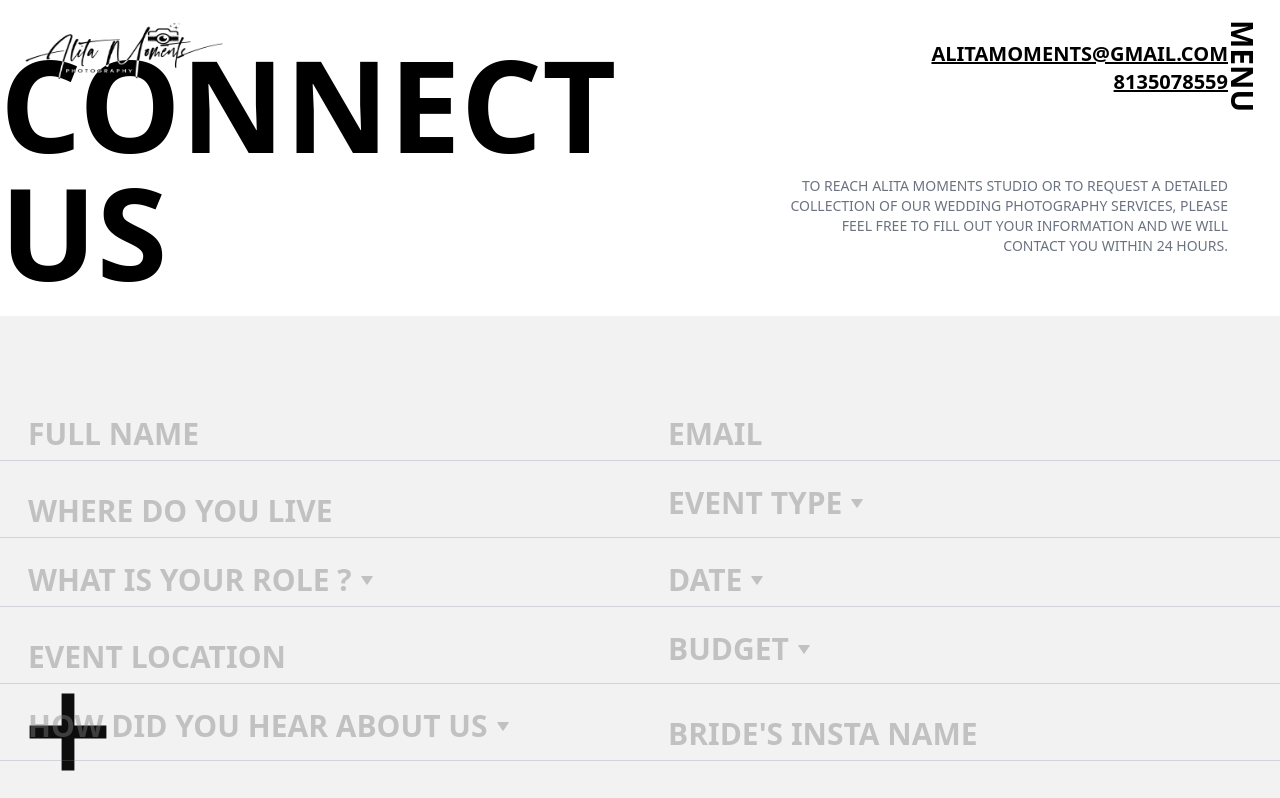
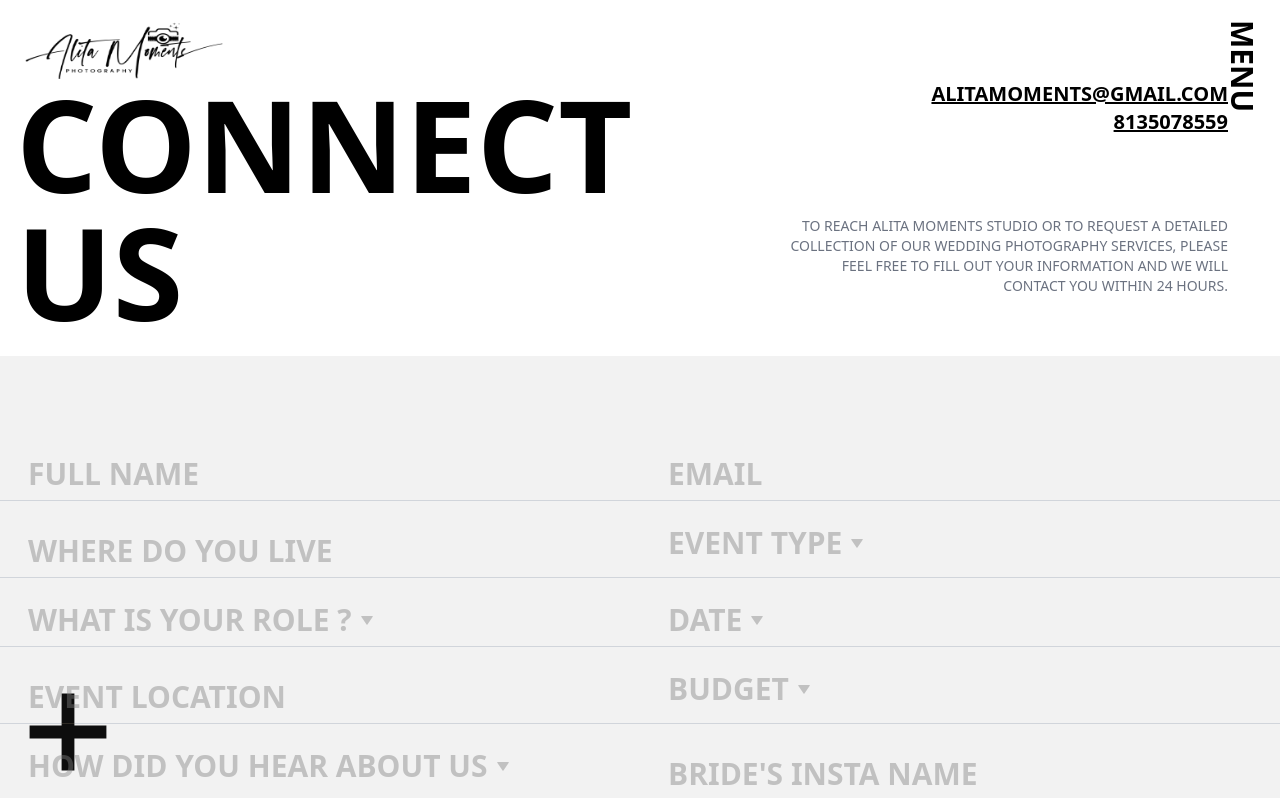
Before and after one commit to fayasPA/alitamoments_photography, a React (Vite) app: page /contact in a window 1280 px wide. Shown: the top 798 px of the page. Built offline with nearby package versions, Linux system fonts and the light colour scheme.

Commit message:
updated latest

```diff
--- a/src/components/ConnectUs.jsx
+++ b/src/components/ConnectUs.jsx
@@ -3,11 +3,13 @@ import { companyEmail, companyPhoneNo } from "../utils/Constants";
 
 const ConnectUs = () => {
   return (
-    <section className="w-full md:pr-3 pt-10 pb-5 flex flex-col md:flex-row justify-between uppercase overflow-hidden">
+    <section className="w-full pl-2 md:pl-4 md:pr-3 pt-10 pb-5 flex flex-col md:flex-row justify-between uppercase overflow-hidden">
       {/* Left Section: Large Text */}
       <div className="text-left flex-1">
         <h1 className="text-6xl sm:text-8xl md:text-9xl font-bold leading-tight">
-          CONNECT <br />
+          CONNECT
+        </h1>
+        <h1 className="text-6xl sm:text-8xl md:text-9xl font-bold leading-tight">
           US
         </h1>
       </div>
--- a/src/pages/Contacts.jsx
+++ b/src/pages/Contacts.jsx
@@ -7,7 +7,7 @@ const Contacts = () => {
   return (
     <TransitionWrapper>
 
-    <div>
+    <div className='mt-10'>
       {/* <header
         className="aboutus h-64 md:h-96 bg-gray-300 text-2xl font-bold flex flex-col justify-center items-center bg-cover bg-center"
         style={{
```
